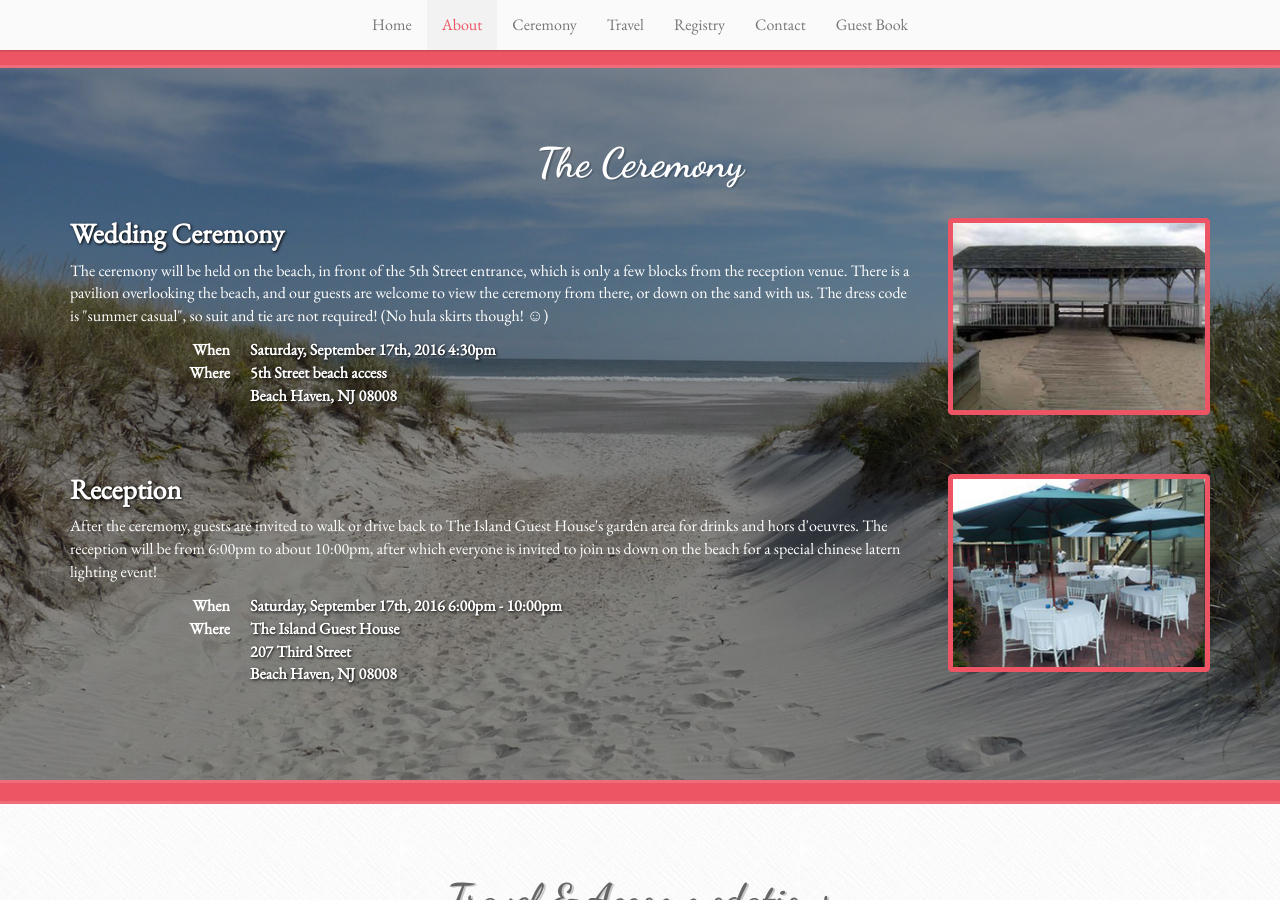
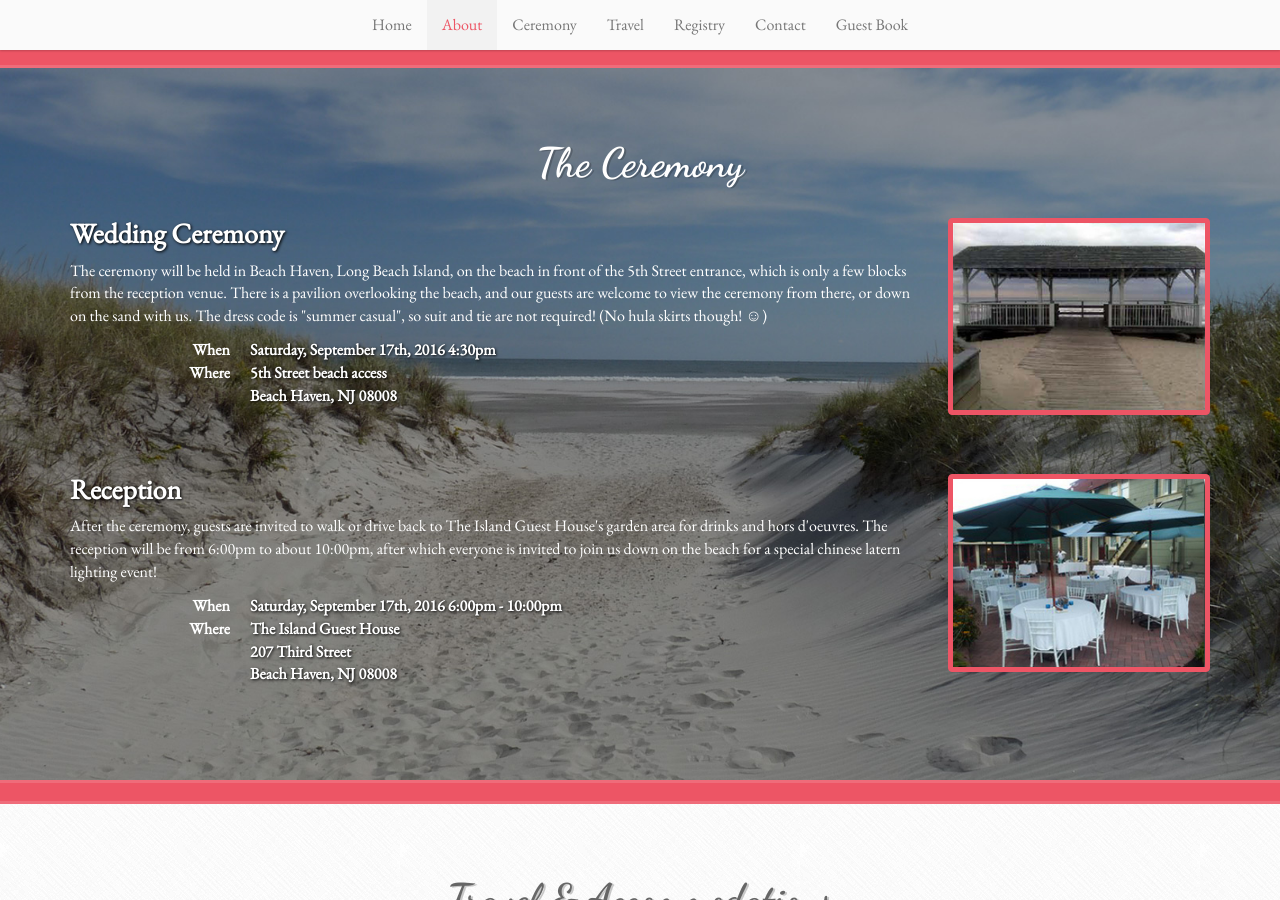
Before and after one commit to billdami/lisa-and-bill, a Jekyll site: the page built from index.html, in a window 1280 px wide and 900 px high, scrolled down 1323 px. Built offline with Jekyll 4.4.1, drawn with Linux system fonts in a browser that asks for light colours; nearby versions of some CDN libraries.

Commit message:
tweak to ceremony content

```diff
--- a/ceremony.html
+++ b/ceremony.html
@@ -14,7 +14,7 @@
 		<div class="row">
 			<div class="col-md-9">
 				<h3 class="text-shadowed">Wedding Ceremony</h3>
-				<p>The ceremony will be held on the beach, in front of the 5th Street entrance, which is only a few blocks from the reception venue. There is a pavilion overlooking the beach, and our guests are welcome to view the ceremony from there, or down on the sand with us. The dress code is "summer casual", so suit and tie are not required! (No hula skirts though! &#9786;)</p>
+				<p>The ceremony will be held in Beach Haven, Long Beach Island, on the beach in front of the 5th Street entrance, which is only a few blocks from the reception venue. There is a pavilion overlooking the beach, and our guests are welcome to view the ceremony from there, or down on the sand with us. The dress code is "summer casual", so suit and tie are not required! (No hula skirts though! &#9786;)</p>
 				<dl class="dl-horizontal">
 					<dt>When</dt>
 					<dd class="text-shadowed">Saturday, September 17th, 2016 4:30pm</dd>
```
